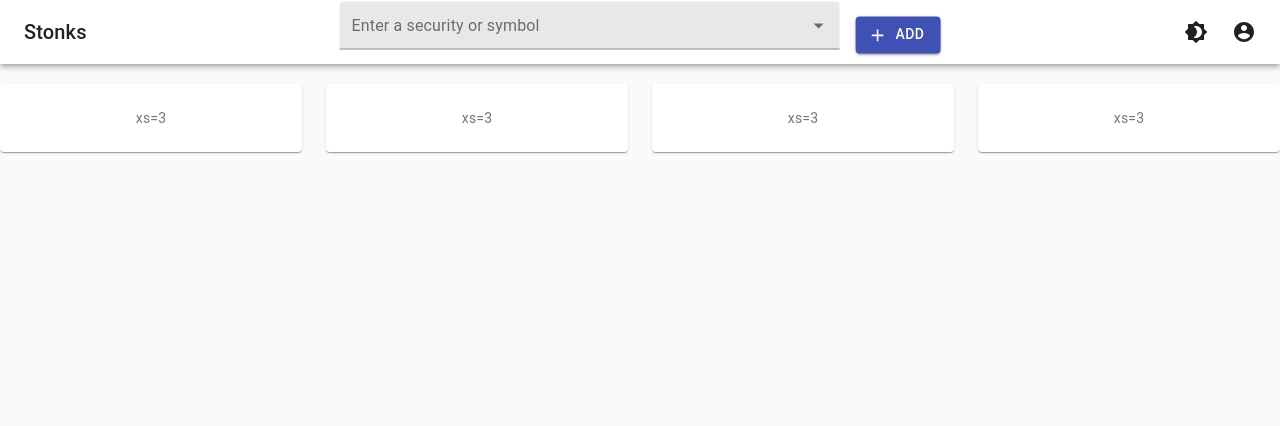
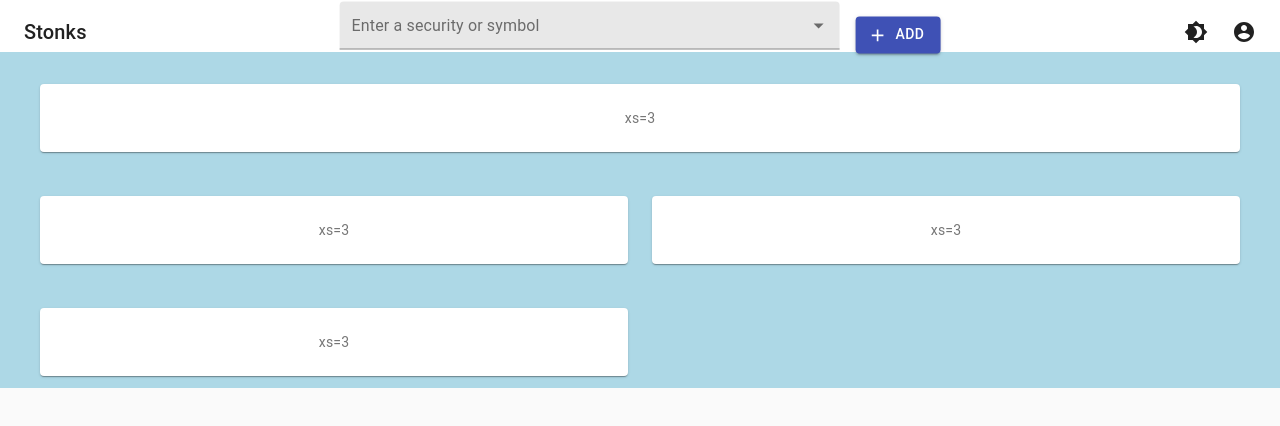
Before and after one commit to aggie-coding-club/stocks-frontend, a React (Create React App) app: page / in a window 1280 px wide. Shown: the top 426 px of the page. Built offline with nearby package versions, Linux system fonts and the light colour scheme.

Commit message:
overflow cards go to next line

```diff
--- a/src/App.js
+++ b/src/App.js
@@ -26,13 +26,15 @@ function App() {
   return (
     <div>
       <ThemeProvider theme={theme}>
+
         <CssBaseline />
         <div className="App">
           <AppBar />
+          <StockCards />
         </div>
 
       </ThemeProvider>
-      <StockCards />
+
     </div>
 
   );
--- a/src/components/dashboard/StockCards.js
+++ b/src/components/dashboard/StockCards.js
@@ -4,6 +4,12 @@ import Paper from '@material-ui/core/Paper';
 import Grid from '@material-ui/core/Grid';
 
 const useStyles = makeStyles((theme) => ({
+  container: {
+    background: "lightblue",
+    margin: "auto",
+    padding: '0 5vh 0 5vh'
+
+  },
   root: {
     flexGrow: 1,
   },
@@ -19,21 +25,23 @@ export default function StockCards() {
   const classes = useStyles();
 
   return (
+    <div className={classes.container}>
       <div className={classes.root}>
         <Grid container spacing={3}>
-        <Grid item xs={3}>
+          <Grid item xs={3} sm={12}>
             <Paper className={classes.paper}>xs=3</Paper>
           </Grid>
-        <Grid item xs={3}>
+          <Grid item xs={3} sm={6}>
             <Paper className={classes.paper}>xs=3</Paper>
           </Grid>
-        <Grid item xs={3}>
+          <Grid item xs={3} sm={6}>
             <Paper className={classes.paper}>xs=3</Paper>
           </Grid>
-        <Grid item xs={3}>
+          <Grid item xs={3} sm={6}>
             <Paper className={classes.paper}>xs=3</Paper>
           </Grid>
         </Grid>
       </div>
+    </div>
   );
 }
```
Lines whose indentation alone changed are shown as unchanged.
